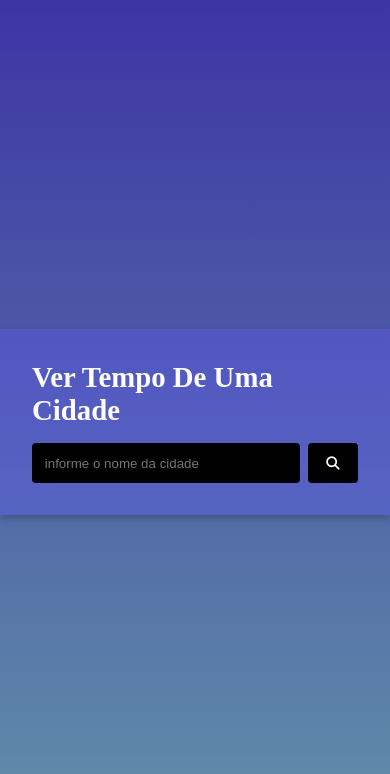
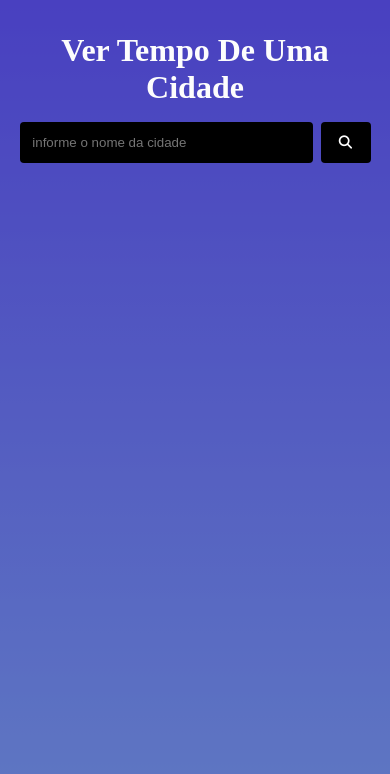
Before and after one commit to Deny-santos/tempo, a plain HTML site: page index.html in a window 390 px wide. Drawn offline with Linux system fonts and the light colour scheme.

Commit message:
little diferences

```diff
--- a/css/style.css
+++ b/css/style.css
@@ -43,6 +43,7 @@
     height: 100vh;
     flex-direction: column;
     width: 100%;
+    min-width: 100%;
 }
 
 
@@ -160,3 +161,18 @@
     border-top: 2px black solid;
     color: white;
 } */
+
+@media  (max-width: 500px) {
+    .container {
+        height: 100vh;
+        width: 90%;
+        display: flex;
+        flex-direction: column;
+    }
+    .form h3 {
+        margin-bottom: 1rem;
+        font-size: 2.0rem;
+        text-align: center;
+        text-justify: auto;
+    }
+}
```
